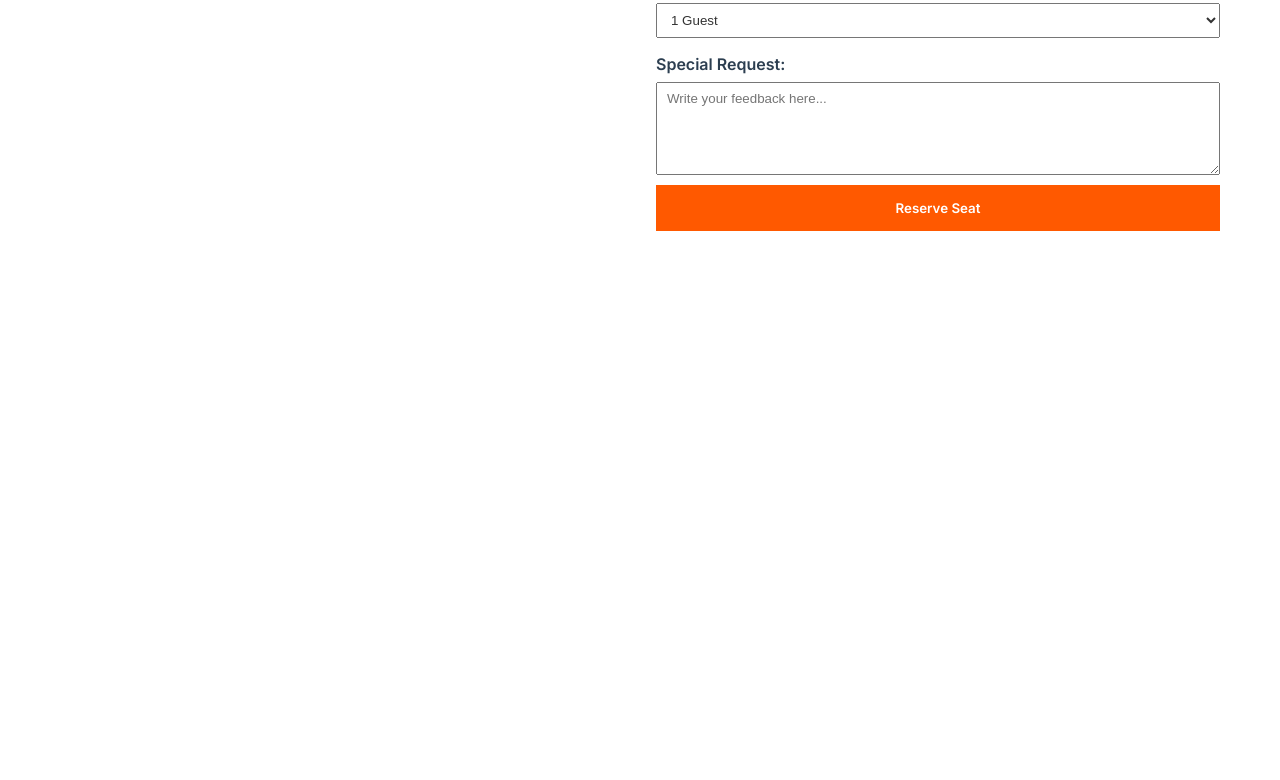
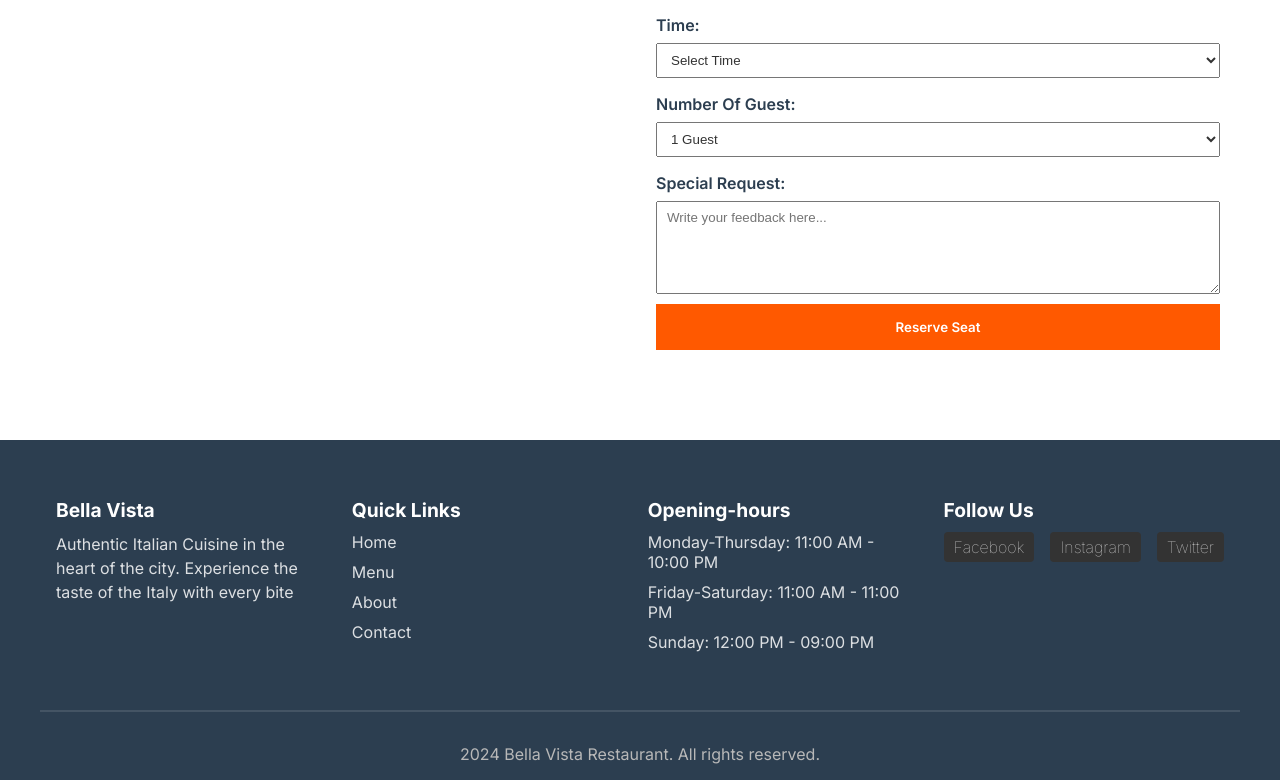
Before and after one commit to singh-abhinav1304/bella_vista_resto_project, a plain HTML site: page index.html in a window 1280 px wide. Shown: the part 2664-3444 px from the top of the page. Before the commit the page ends 2985 px from the top, so only its background shows below. Drawn offline with Linux system fonts and the light colour scheme.

Commit message:
all done

```diff
--- a/frontEnd/style.css
+++ b/frontEnd/style.css
@@ -4,6 +4,7 @@
     --header-color: #2c3e50;
     --font-main-color: white;
     --border-radius: 8px;
+    --footer-font-color: #ffffffd5;
 }
 
 * {
@@ -395,7 +396,79 @@ select:focus {
     border: 2px solid var(--header-color)
 }
 
+/********************************footer****************************** */
+.footer {
+    background-color: var(--header-color);
+}
 
+.footer-grid {
+    display: grid;
+    grid-template-columns: repeat(4, 1fr);
+    gap: 2rem;
+    align-items: start;
+    padding: 3rem 1rem 3rem;
+    border-bottom: 2px solid rgba(255, 255, 255, 0.112);
+}
+
+.footer-tagline {
+    line-height: 1.5;
+    color: var(--footer-font-color);
+
+}
+
+.footer-title-font,
+.footer-quick-links,
+.footer-opening-links,
+.follow-us {
+    color: white;
+    margin: 10px 0px;
+    font-size: 1.2rem;
+}
+
+.quick-links li {
+    list-style: none;
+    padding-bottom: 10px;
+}
+
+.quick-links li a {
+    color: var(--footer-font-color);
+    text-decoration: none;
+}
+
+.footer-timing-list li {
+    list-style: none;
+    color: var(--footer-font-color);
+    padding-bottom: 10px;
+}
+
+.footer-links {
+    width: 100%;
+    display: grid;
+    grid-template-columns: 1fr 1fr 1fr;
+    gap: 1rem;
+}
+
+.footer-links a {
+    text-decoration: none;
+    color: var(--footer-font-color);
+    padding: 5px 10px;
+    background-color: #333333;
+    border-radius: 4px;
+    font-weight: 100;
+}
+
+.footer-span{
+    width: 100%;
+    text-align: center;
+    padding: 2rem 0 1rem 0;
+}
+
+.footer-rights-reserved{
+    width: 100%;
+    display: inline;
+    color: rgb(184, 184, 184);
+
+}
 
 /*************************** responsive at width of 868 ***********************/
 @media (max-width: 868px) {
@@ -410,6 +483,10 @@ select:focus {
     .about-section-story p {
         font-size: .9rem;
         line-height: 1.3;
+    }
+
+    .footer-grid {
+        grid-template-columns: repeat(2, 1fr);
     }
 }
 
@@ -493,6 +570,13 @@ select:focus {
         display: flex;
         flex-direction: column;
     }
+
+    .footer-grid {
+        width: 100%;
+        grid-template-columns: repeat(1, 1fr);
+        justify-content: center;
+        align-items: center;
+    }
 }
 
 /*************************** responsive at width of 405 ***********************/
@@ -500,13 +584,16 @@ select:focus {
     .logo-tag span {
         display: none;
     }
+
     .nav-links li a {
         padding: .5rem 10px;
     }
-    .about-img-info{
+
+    .about-img-info {
         grid-template-columns: 1fr;
     }
-    .about-img-info{
+
+    .about-img-info {
         padding: 0;
     }
 
--- a/index.html
+++ b/index.html
@@ -5,8 +5,9 @@
     <meta charset="UTF-8">
     <meta name="viewport" content="width=device-width, initial-scale=1.0">
     <meta name="description" content="Bella Vista Restaurant | Authentic and classis cuisin with traditional serving">
+    <link rel="shortcut icon" href="favicon.ico" type="image/x-icon">
+    <link rel="stylesheet" href="./frontEnd/style.css">
     <title>Bella Vista Restraunt</title>
-    <link rel="stylesheet" href="./frontEnd/style.css">
 </head>
 
 <body>
@@ -84,7 +85,7 @@
                         generations of Italian chefs.</p>
                 </div>
                 <div class="image">
-                    <img src="./Images/main-secton-img.jpeg" alt="">
+                    <img src="./frontEnd/Images/main-secton-img.jpeg" alt="Restaurant">
                 </div>
             </div>
         </section>
@@ -142,7 +143,48 @@
                 </div>
             </div>
         </section>
+        <section class="footer">
+
+        </section>
     </main>
+    <footer class="footer">
+        <div class="footer-grid wrapper">
+            <div class="footer-title ">
+                <h2 class="footer-title-font">Bella Vista</h2>
+                <p class="footer-tagline">Authentic Italian Cuisine in the heart of the city. Experience the taste of
+                    the Italy with every bite</p>
+            </div>
+            <div>
+                <h2 class="footer-quick-links">Quick Links</h2>
+                <ul class="quick-links">
+                    <li><a href="#">Home</a></li>
+                    <li><a href="#menu">Menu</a></li>
+                    <li><a href="#about">About</a></li>
+                    <li><a href="#contact">Contact</a></li>
+                </ul>
+            </div>
+            <div class="opening-hours ">
+                <h2 class="footer-opening-links">Opening-hours</h2>
+                <ul class="footer-timing-list">
+                    <li>Monday-Thursday: 11:00 AM - 10:00 PM</li>
+                    <li>Friday-Saturday: 11:00 AM - 11:00 PM</li>
+                    <li>Sunday: 12:00 PM - 09:00 PM</li>
+                </ul>
+            </div>
+            <div class="social-link">
+                <h2 class="follow-us">Follow Us</h2>
+                <div class="footer-links">
+                    <a href="#">Facebook</a>
+                    <a href="#">Instagram</a>
+                    <a href="#">Twitter</a>
+                </div>
+            </div>
+        </div>
+        <div class="footer-span">
+            <span class="footer-rights-reserved">2024 Bella Vista Restaurant. All rights reserved.
+            </span>
+        </div>
+    </footer>
 </body>
 
 </html>
```
Also changed, not shown: Images/main-secton-img.jpeg (added), frontEnd/Images/favicon.ico (added).
